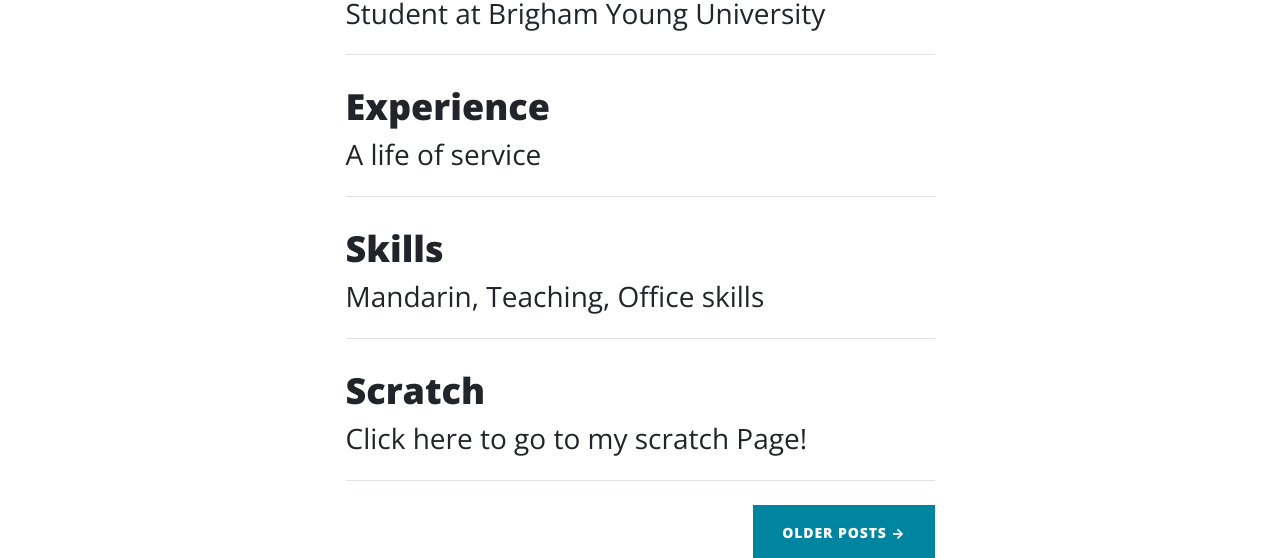
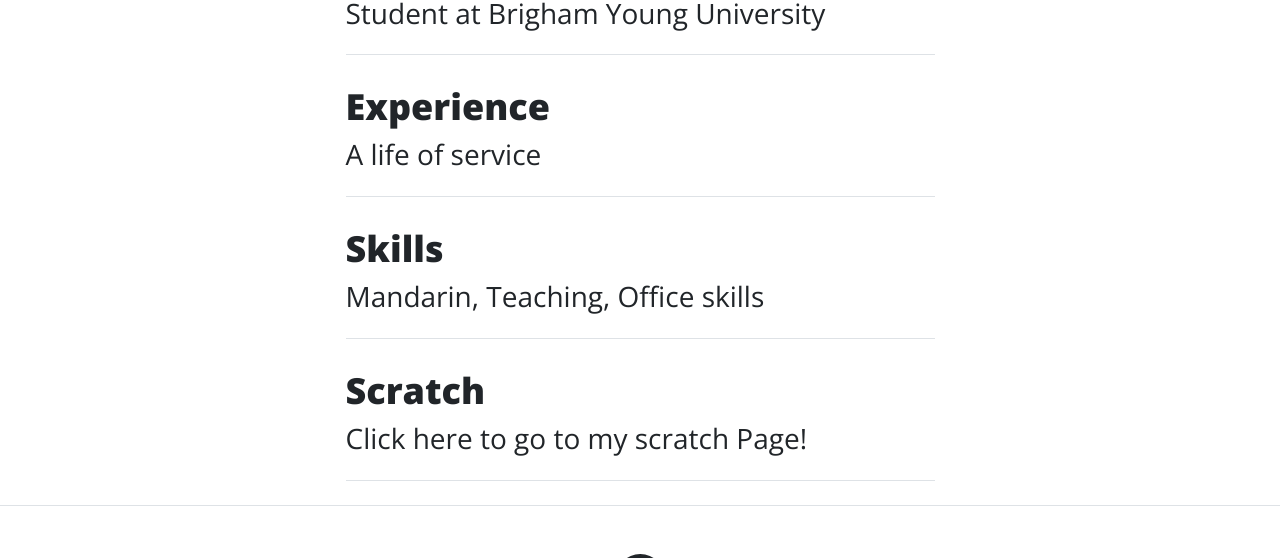
Before and after one commit to RyanSun4/RyanPoulsonIS201FinalProject, a plain HTML site: page index.html in a window 1280 px wide. Shown: the part 667-1225 px from the top of the page. Drawn offline with nearby package versions, Linux system fonts and the light colour scheme.

Commit message:
Update index.html
removed "older posts" button

```diff
--- a/index.html
+++ b/index.html
@@ -96,7 +96,7 @@
                     <!-- Divider-->
                     <hr class="my-4" />
                     <!-- Pager-->
-                    <div class="d-flex justify-content-end mb-4"><a class="btn btn-primary text-uppercase" href="#!">Older Posts →</a></div>
+<!--                     <div class="d-flex justify-content-end mb-4"><a class="btn btn-primary text-uppercase" href="#!">Older Posts →</a></div> -->
                 </div>
             </div>
         </div>
```
